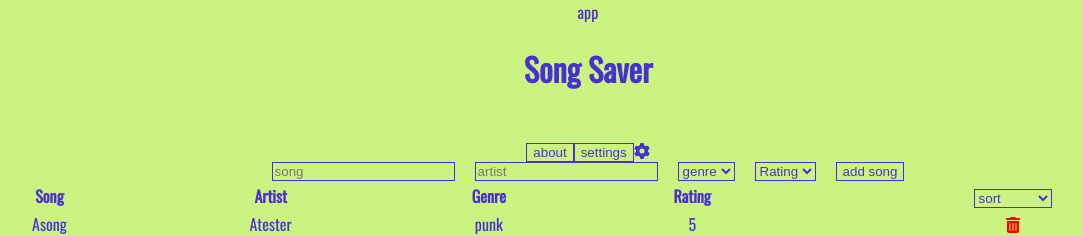
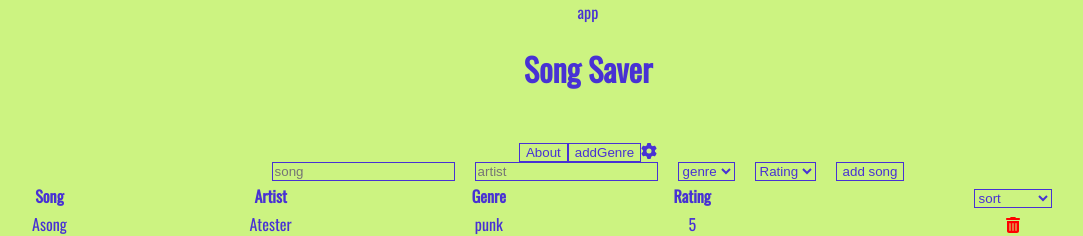
Before and after one commit to Sander-317/Song_Saver, a React (Create React App) app: page / in a window 1280 px wide. Shown: the top 236 px of the page, without its empty margins (52-1135 px from the left). Built offline with nearby package versions, Linux system fonts and the light colour scheme.

Commit message:
refactored the header

```diff
--- a/src/components/Container.js
+++ b/src/components/Container.js
@@ -123,10 +123,10 @@ export default class Container extends Component {
     return (
       <div>
         {this.state.addGenre ? console.log("addGenre work") : ""}
+        <Header home={this.state.home} toggleState={this.toggleState} />
 
         {this.state.home ? (
           <div>
-            <Header home={this.state.home} toggleState={this.toggleState} />
             <InputForm
               addSong={this.addSongToList}
               genres={this.state.genres}
@@ -143,7 +143,6 @@ export default class Container extends Component {
         ) : (
           <div>
             {" "}
-            <Header toggleState={this.toggleState} home={this.state.home} />
             <About />{" "}
           </div>
         )}
--- a/src/components/Header.js
+++ b/src/components/Header.js
@@ -8,36 +8,17 @@ export default function Header({
 
   toggleState,
 }) {
-  if (home === true)
   return (
     <div>
       <h1>Song Saver</h1>
       <br />
 
-        <button onClick={(e) => toggleState("home")}>about</button>
+      <button onClick={(e) => toggleState("home")}>
+        {home ? "About" : "Home"}
+      </button>
 
-        <button onClick={(e) => toggleState("addGenre")}>settings</button>
-        <FontAwesomeIcon
-          icon={faGear}
-          onClick={() => toggleState("addGenre")}
-        />
-      </div>
-    );
-  else {
-    return (
-      <div>
-        <h1>Son Saver</h1>
-        <br />
-        <button
-          id="home"
-          value="home"
-          onClick={(e) => toggleState(e.target.value)}
-        >
-          home
-        </button>
-        <br></br>
-        {/* <FontAwesomeIcon icon={faGear} onClick={toggleSettings} /> */}
+      <button onClick={(e) => toggleState("addGenre")}>addGenre</button>
+      <FontAwesomeIcon icon={faGear} onClick={() => toggleState("addGenre")} />
     </div>
   );
 }
-}
```
Lines whose indentation alone changed are shown as unchanged.
